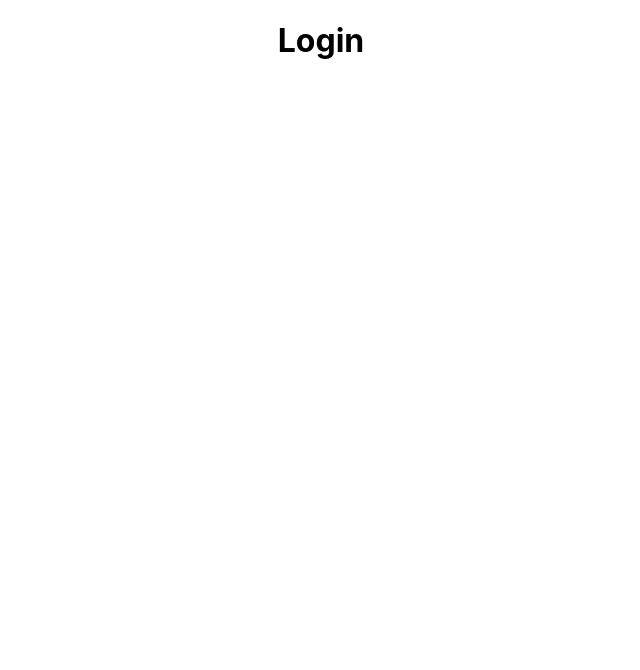
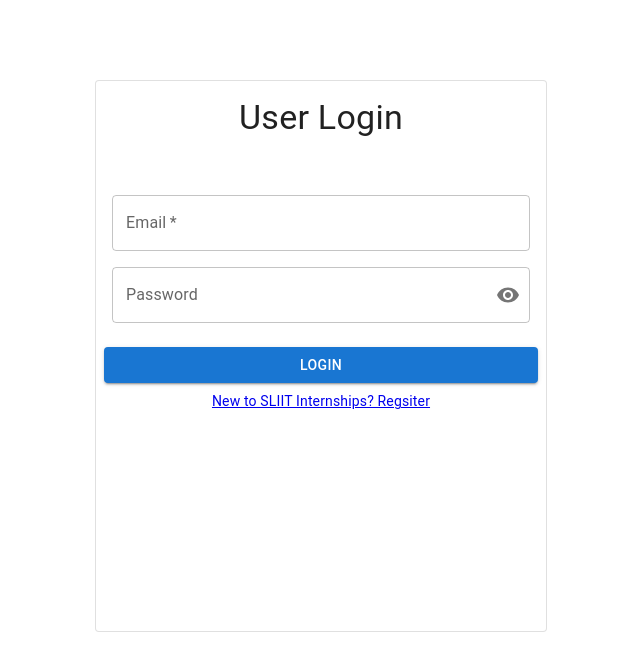
Before and after one commit to sliit-internships/group-10, a React (Create React App) app in the folder Internship record management system/frontend/: page /login in a window 1280 px wide. Shown: the top 670 px of the page, without its empty margins (319-959 px from the left). Built offline with nearby package versions, Linux system fonts and the light colour scheme.

Commit message:
added more validations to user registration and created the user login for students

```diff
--- a/Internship record management system/frontend/src/App.js
+++ b/Internship record management system/frontend/src/App.js
@@ -1,29 +1,46 @@
 import './App.css';
+import React from 'react'
 import {BrowserRouter as Router, Route} from 'react-router-dom'
 
 import UserRegister from './components/UserRegister';
 import StudentRegistration from './components/StudentRegistration';
 import UserLogin from './components/UserLogin';
+import StudentDetails from './components/StudentDetails';
 
 
 function App() {
+
+  const [usertype, setUsertype] = React.useState('');
+  const [email, setEmail] = React.useState('');
+  const [password, setPassword] = React.useState('');
+
   return (
     <div className="App">
 
       <Router>
         <Route path= '/' exact render= {(props) => (
           <>
-            <UserRegister/>
+            <UserRegister usertype={usertype} setUsertype={setUsertype} email={email} setEmail={setEmail}
+              password={password} setPassword={setPassword}
+            />
           </>
         )}/>
         <Route path= '/login' render= {(props) => (
           <>
-            <UserLogin/>
+            <UserLogin
+              usertype={usertype} setUsertype={setUsertype} email={email} setEmail={setEmail}
+              password={password} setPassword={setPassword}
+            />
           </>
         )}/>
         <Route path= '/studentregistration' render= {(props) => (
           <>
             <StudentRegistration/>
+          </>
+        )}/>
+        <Route path= '/studentdetails' render= {(props) => (
+          <>
+            <StudentDetails/>
           </>
         )}/>
       </Router>
--- /dev/null
+++ b/Internship record management system/frontend/src/components/StudentDetails.js
@@ -0,0 +1,11 @@
+import React from 'react'
+
+const StudentDetails = () => {
+    return (
+        <div>
+            <h1>Student Details</h1>
+        </div>
+    )
+}
+
+export default StudentDetails
--- a/Internship record management system/frontend/src/components/StudentRegistration.js
+++ b/Internship record management system/frontend/src/components/StudentRegistration.js
@@ -1,6 +1,6 @@
 import React from 'react'
 
-const StudentRegistration = () => {
+const StudentRegistration = ({email}) => {
     return (
         <div>
             <h1>Student</h1>
--- a/Internship record management system/frontend/src/components/UserLogin.js
+++ b/Internship record management system/frontend/src/components/UserLogin.js
@@ -1,9 +1,191 @@
 import React from 'react'
+import Box from '@mui/material/Box';
+import Card from '@mui/material/Card';
+import CardActions from '@mui/material/CardActions';
+import CardContent from '@mui/material/CardContent';
+import Button from '@mui/material/Button';
+import Typography from '@mui/material/Typography';
+import TextField from '@mui/material/TextField';
 
-const UserLogin = () => {
+import InputLabel from '@mui/material/InputLabel';
+import MenuItem from '@mui/material/MenuItem';
+import FormControl from '@mui/material/FormControl';
+import Select from '@mui/material/Select';
+import Visibility from '@mui/icons-material/Visibility';
+import VisibilityOff from '@mui/icons-material/VisibilityOff';
+import OutlinedInput from '@mui/material/OutlinedInput';
+import InputAdornment from '@mui/material/InputAdornment';
+import IconButton from '@mui/material/IconButton';
+
+import {Link, useHistory } from 'react-router-dom'
+import Axios from 'axios';
+import validator from 'validator'
+
+const UserLogin = ({email, setEmail, password, setPassword}) => {
+
+    const [showPassword, setShowPassword] = React.useState(false);
+    const [error, setError] = React.useState('');
+
+    const [emailError, setEmailError] = React.useState('');
+    const [passwordError, setPasswordError] = React.useState('');
+
+    const history = useHistory();
+
+    const handlePasswordChange = (event) => {
+        //validatePassword(event.target.value);
+        setPassword(event.target.value);
+    };
+
+    const handleClickShowPassword = () => {
+        setShowPassword(
+          showPassword ? false : true
+        );
+    };
+
+    const handleMouseDownPassword = (event) => {
+        event.preventDefault();
+    };
+
+    const validate = () => {
+        let emailError = "";
+        let passwordError = "";
+
+        if(!password){
+            passwordError = "Please enter your password";
+        }
+        if(!email){
+            emailError = "Please enter your email";
+        }
+        if(emailError || passwordError){
+            setEmailError(emailError);
+            setPasswordError(passwordError)
+            return false;
+        }
+        return true;
+    }
+
+    const login = () => {
+        const isValid = validate();
+        if(isValid){
+            Axios.post("http://localhost:5000/api/users/login", {
+            email: email,
+            password: password
+            }).then((res) => {
+                if(res.data.message){
+                    setError(res.data.message);
+                }else{
+                    console.log(res)
+                    if(res.data[0].usertype === "student"){
+                        let path = `/studentdetails`;
+                        history.push(path);
+                    }
+                    // else if(res.data[0].usertype === "supervisor"){
+                    //     let path = `/supervisorregistration`;
+                    //     history.push(path);
+                    // }
+                    setPassword('')
+                    setEmail('')
+                }
+            })
+        }
+    }
+
     return (
         <div>
-            <h1>Login</h1>
+            <Box
+                sx={{
+                    display: 'flex',
+                    '& > :not(style)': {
+                    m: 1,
+                    width: 450,
+                    height: 550,
+                    marginTop: 10
+                    },
+                }}
+                alignItems="center"
+                justifyContent="center"
+                >
+                <Card variant="outlined">
+                    <CardContent>
+                        <Typography variant="h4" component="div" sx= {{marginBottom: 5}}>
+                            User Login
+                        </Typography>
+                            {/* <FormControl fullWidth>
+                                <InputLabel id="demo-simple-select-label">User Type</InputLabel>
+                                <Select
+                                    labelId="demo-simple-select-label"
+                                    id="demo-simple-select"
+                                    value={usertype}
+                                    label="User Type"
+                                    onChange={handleChange}
+                                    required
+                                >
+                                    <MenuItem value="student">Student</MenuItem>
+                                    <MenuItem value="supervisor">Supervisor</MenuItem>
+                                    <MenuItem value="intern manager">Intern Manager</MenuItem>
+                                </Select>
+                            </FormControl>
+                            <div style={{color: "red"}}>{usertypeError}</div> */}
+
+                            <div style={{ marginTop: 15 }}>
+                            {/* {usertype === "student" && <Typography sx={{ fontSize: 14, marginBottom: 1 }} color="text.secondary">
+                                Students are strongly recommended use SLIIT e-mail address e.g it17051456@my.sliit.lk and it will be the primary e-mail address SLIIT industry placement unit will correspond with the student
+                            </Typography>} */}
+                            <TextField id="email" type="email" label="Email" variant="outlined" fullWidth
+                                sx={{ marginTop: 2 }}
+                                value={email}
+                                onChange={(e) => {
+                                    setEmail(e.target.value);
+                                    setEmailError('');
+                                }}
+                                required
+                            />
+                            </div>
+                            <div style={{color: "red"}}>{emailError}</div>
+
+                            <FormControl sx={{ marginTop: 2 }} variant="outlined" fullWidth>
+                                <InputLabel htmlFor="outlined-adornment-password">Password</InputLabel>
+                                <OutlinedInput
+                                    id="outlined-adornment-password"
+                                    type={showPassword ? 'text' : 'password'}
+                                    value={password}
+                                    onChange={handlePasswordChange}
+                                    endAdornment={
+                                    <InputAdornment position="end">
+                                        <IconButton
+                                        aria-label="toggle password visibility"
+                                        onClick={handleClickShowPassword}
+                                        onMouseDown={handleMouseDownPassword}
+                                        edge="end"
+                                        >
+                                            {showPassword ? <VisibilityOff /> : <Visibility />}
+                                        </IconButton>
+                                    </InputAdornment>
+                                    }
+                                    label="Password"
+                                    required
+                                />
+                            </FormControl>
+                            {!password ?<div style={{color: "red"}}>{passwordError}</div>:
+                            <div style={{color: "red"}}>{error}</div>}
+                    </CardContent>
+                    <CardActions>
+                            <Button
+                                variant="contained"
+                                onClick={login}
+                                fullWidth
+                                //disabled={!usertype || !email || !password }
+                            >
+                                Login
+                            </Button>
+                    </CardActions>
+                    <Link to= '/'>
+                        <Typography variant="body2">
+                                New to SLIIT Internships? Regsiter
+                        </Typography>
+                    </Link>
+                </Card>
+            </Box>
         </div>
     )
 }
```
Also changed, not shown: Internship record management system/frontend/src/components/UserRegister.js (+33 -23 lines), 1 other file (tests, documents, lock files or other folders).
